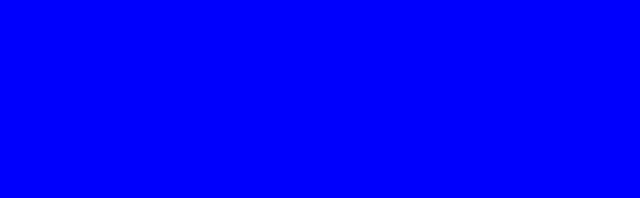
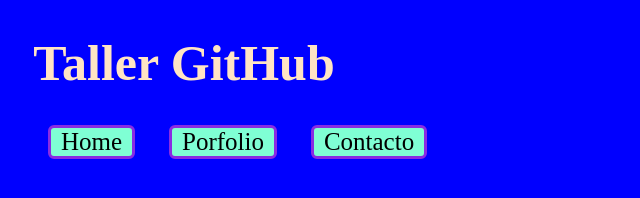
Before and after one commit to Parvovirus/probar, a plain HTML site: page index.html in a window 1280 px wide. Shown: the whole page, without its empty margins (0-640 px from the left). Drawn offline with Linux system fonts and the light colour scheme.

Commit message:
Creado el nav

```diff
--- a/index.css
+++ b/index.css
@@ -1,3 +1,29 @@
 body{
     background-color: blue;
 }
+
+h1{
+    font-size: 50px;
+    padding-left: 2%;
+    color:bisque;
+}
+
+ul{
+    display: flex;
+    justify-content: space-between;
+    width: 30%;
+}
+li{
+    padding: 0 10px;
+    list-style: none;
+    border: 3px solid blueviolet;
+    background-color: aquamarine;
+    border-radius: 6px;
+    font-size: 25px;
+
+}
+li:hover{
+    background-color: rgb(62, 168, 56);
+    color: rgb(234, 255, 127);
+
+}
--- a/index.html
+++ b/index.html
@@ -8,6 +8,13 @@
     <title>GitHub</title>
   </head>
   <body>
-
+    <h1>Taller GitHub</h1>
+    <nav>
+      <ul>
+        <li>Home</li>
+        <li>Porfolio</li>
+        <li>Contacto</li>
+      </ul>
+    </nav>
   </body>
 </html>
```
